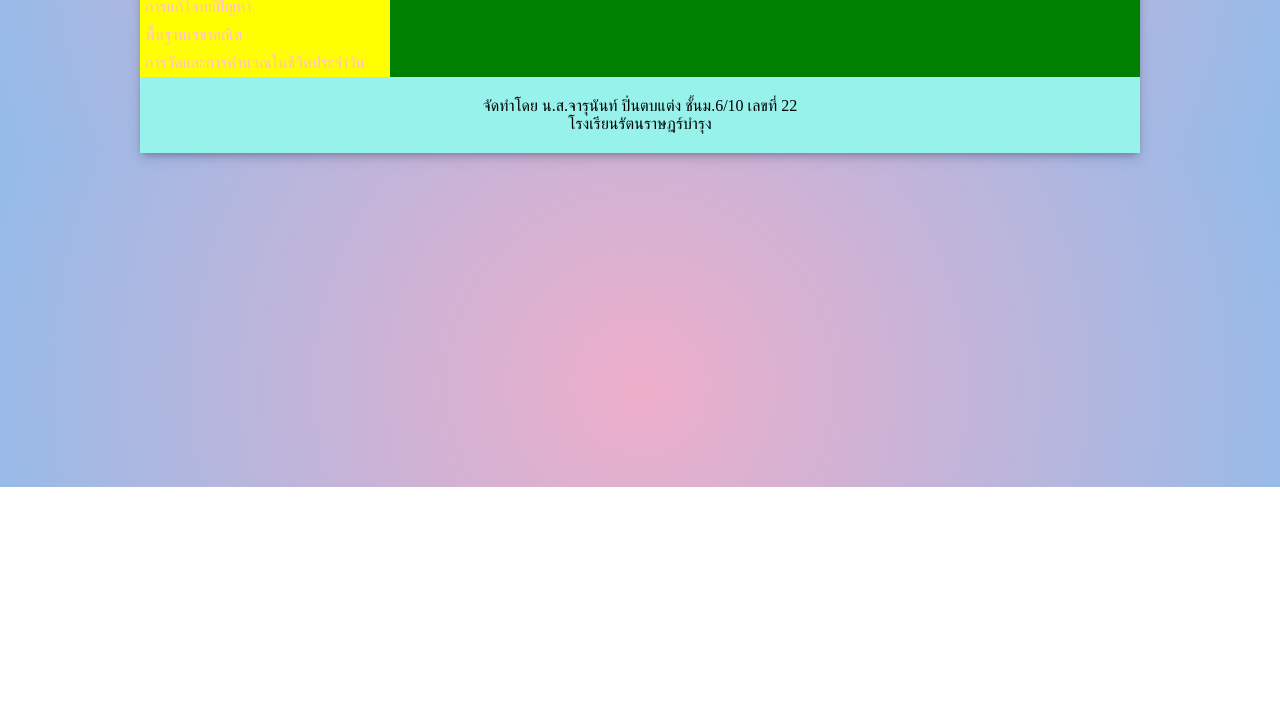
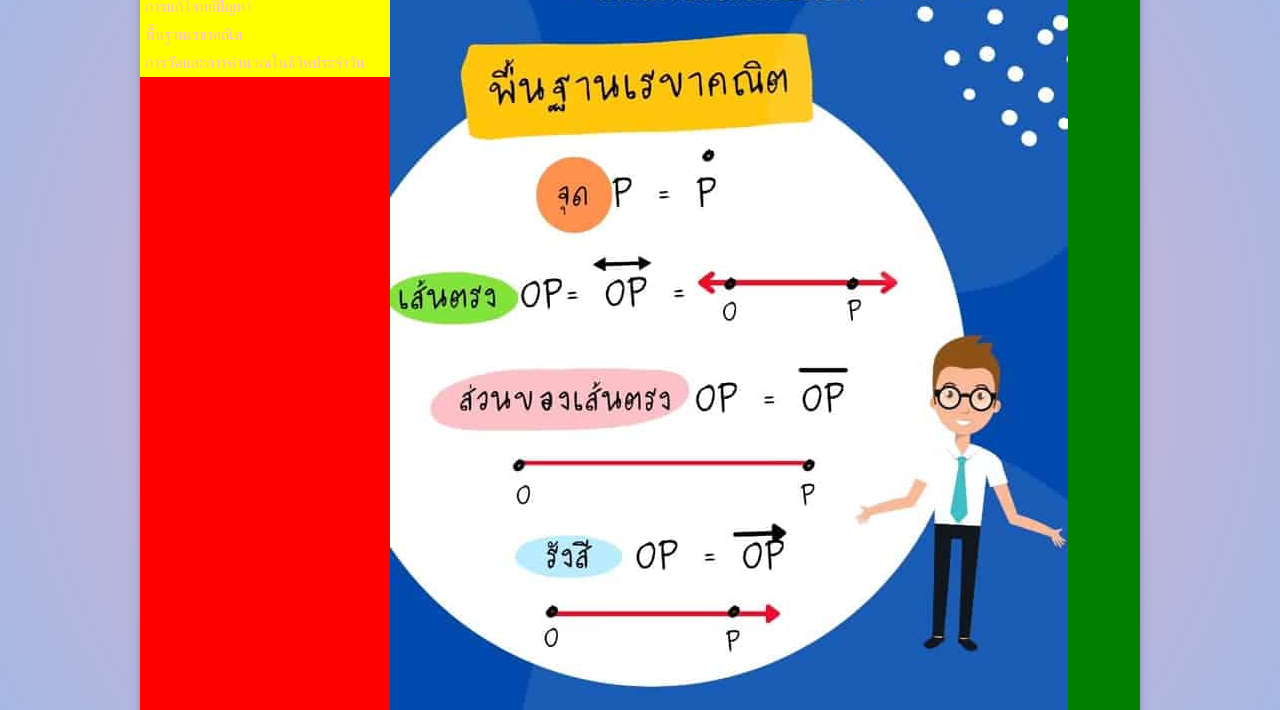
Before and after one commit to 41033-byte/jarunan, a plain HTML site: page p4.html in a window 1280 px wide. Shown: the part 313-1023 px from the top of the page. Before the commit the page ends 800 px from the top, so only its background shows below. Drawn offline with Linux system fonts and the light colour scheme; files whose address does not match are found by name.

Commit message:
Update p4.html structure and image source

```diff
--- a/p4.html
+++ b/p4.html
@@ -25,7 +25,7 @@
 </nav>
 <article>
           <h1>พื้นฐานเรขาคณิต</h1>
-	    <center><img src=images/p4.JPG>
+	    <img src="image/p4.jpg" alt="p4">
           <p>ความหมาย: การศึกษาเกี่ยวกับรูปทรง พื้นที่ และปริมาตร
 ประโยชน์: ใช้วัดขนาด พื้นที่ห้อง หรือคำนวณสิ่งต่าง ๆ</p>
 
```
